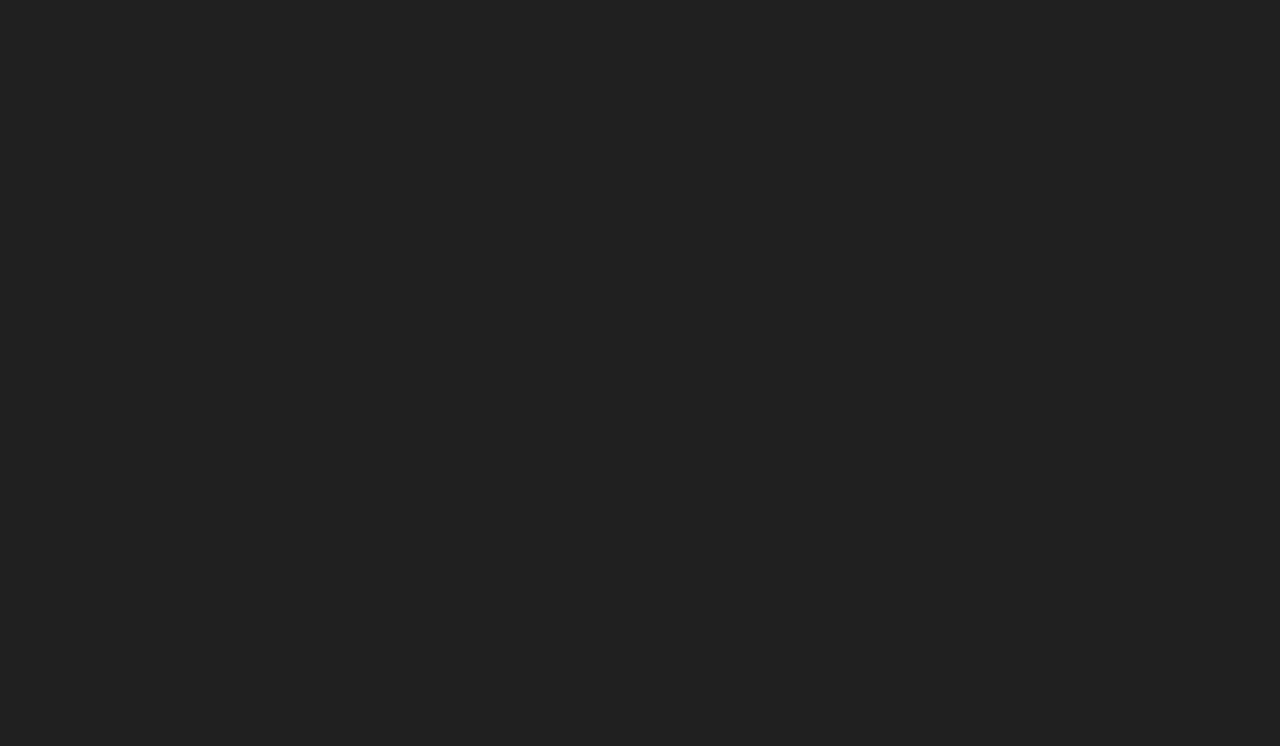
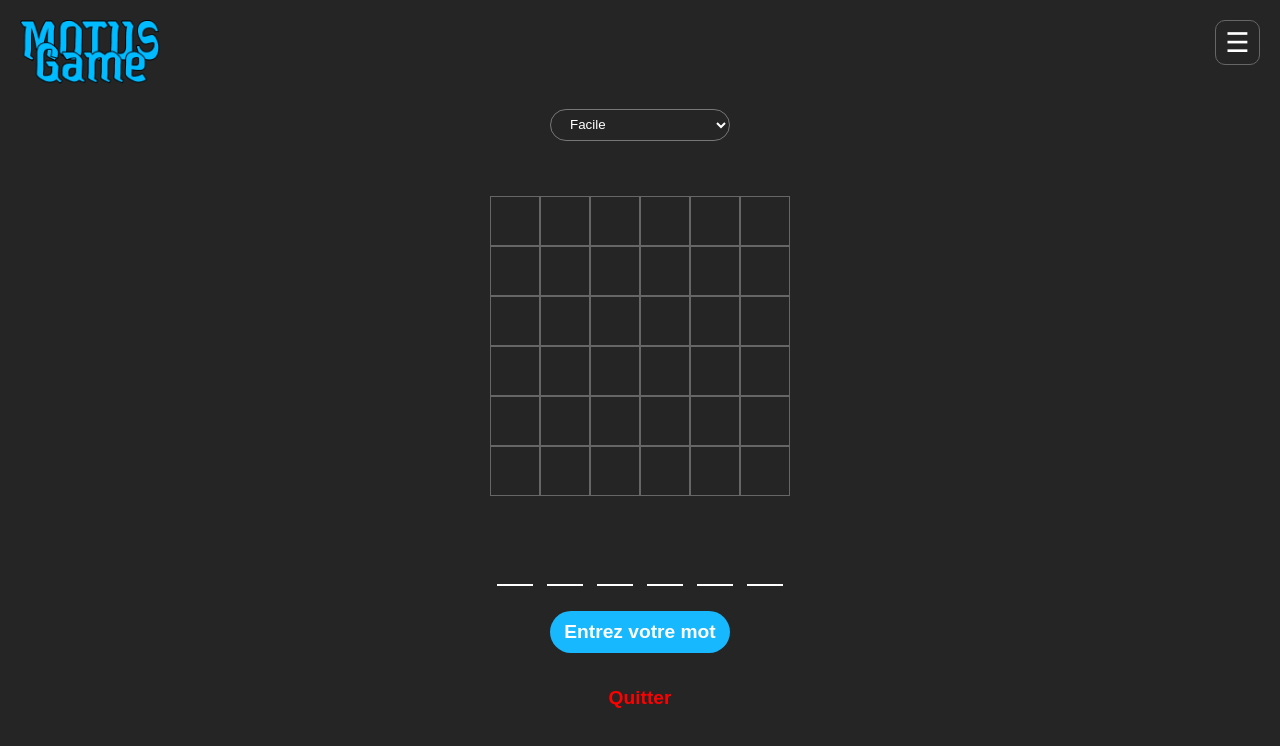
Before and after one commit to j-eGallo/motus-master, a React (Vite) app in the folder frontend/: page /game in a window 1280 px wide. Before the commit this address had no page. Shown: the top 746 px of the page. Built offline with nearby package versions, Linux system fonts and the light colour scheme.

Commit message:
Add Game.tsx

```diff
--- a/frontend/src/App.tsx
+++ b/frontend/src/App.tsx
@@ -1,4 +1,5 @@
 import './App.css'
+import Game from './components/Game';
 import Logo from './assets/logo.png';
 
 import {
@@ -316,6 +317,11 @@ function App() {
           element={<Home />}
         />
 
+        <Route
+          path="/game"
+          element={<Game />}
+        />
+
       </Routes>
 
 
--- /dev/null
+++ b/frontend/src/components/Game.tsx
@@ -0,0 +1,118 @@
+import './game.css';
+import Logo from '../assets/logo.png';
+import { useState } from 'react';
+import { useNavigate } from 'react-router-dom';
+
+function Game() {
+  const navigate = useNavigate();
+
+  const [menuOpen, setMenuOpen] = useState(false);
+  const [word, setWord] = useState('');
+
+  const handleLogout = () => {
+    localStorage.removeItem('token');
+    navigate('/');
+  };
+
+  const handleChange = (value: string) => {
+    const cleanValue = value
+      .toUpperCase()
+      .replace(/[^A-Z]/g, '')
+      .slice(0, 6);
+
+    setWord(cleanValue);
+  };
+
+  return (
+    <div className="game-container">
+
+      {menuOpen && (
+        <div
+          className="overlay-menu"
+          onClick={() => setMenuOpen(false)}
+        >
+          <div
+            className="side-menu"
+            onClick={(e) => e.stopPropagation()}
+          >
+            <div
+              className="close-btn"
+              onClick={() => setMenuOpen(false)}
+            >
+              ✕
+            </div>
+
+            <button
+              className="logout-btn"
+              onClick={handleLogout}
+            >
+              Déconnexion
+            </button>
+          </div>
+        </div>
+      )}
+
+      <div className="top-bar">
+        <img
+          src={Logo}
+          alt="logo"
+          className="home-logo"
+        />
+
+        <div
+          className="burger"
+          onClick={() => setMenuOpen(true)}
+        >
+          ☰
+        </div>
+      </div>
+
+      <select className="difficulty-select">
+        <option>Facile</option>
+        <option>Moyen</option>
+        <option>Difficile</option>
+      </select>
+
+      <div className="game-grid">
+        {Array.from({ length: 36 }).map((_, index) => (
+          <div
+            className="game-cell"
+            key={index}
+          />
+        ))}
+      </div>
+
+      <input
+        className="word-input-hidden"
+        value={word}
+        onChange={(e) => handleChange(e.target.value)}
+        autoFocus
+      />
+
+      <div className="word-lines">
+        {Array.from({ length: 6 }).map((_, index) => (
+          <div
+            className="letter-line"
+            key={index}
+          >
+            {word[index] || ''}
+          </div>
+        ))}
+      </div>
+
+      <button className="validate-word-btn">
+        Entrez votre mot
+      </button>
+
+      <button
+        className="quit-btn"
+        onClick={() => navigate('/home')}
+      >
+        Quitter
+      </button>
+
+    </div>
+  );
+}
+
+export default Game;
--- a/frontend/src/components/Home.tsx
+++ b/frontend/src/components/Home.tsx
@@ -1,24 +1,66 @@
-import './Home.css';
+import './home.css';
 import Logo from '../assets/logo.png';
 import CupLogo from '../assets/cuplogo.png'
 import { useState, useEffect } from 'react';
+import { useNavigate } from 'react-router-dom';
+
+type JoueurClassement = {
+  pseudo: string;
+  score_total: number;
+};
+
 
 function Home() {
 
   const [menuOpen, setMenuOpen] = useState(false);
   const [score, setScore] = useState(0);
+  const [classement, setClassement] = useState<JoueurClassement[]>([]);
+  const navigate = useNavigate();
+
 
   const handleLogout = () => {
 
     localStorage.removeItem('token');
 
-    window.location.reload();
+    navigate('/');
 
   };
 
   useEffect(() => {
 
+    const token = localStorage.getItem('token');
+
+        if(!token){
+
+          navigate('/');
+
+          return;
+
+    }
+
       const fetchScore = async () => {
+
+      const fetchClassement = async () => {
+
+    try {
+
+      const response = await fetch(
+        'http://localhost:3000/classement'
+      );
+
+      const data = await response.json();
+
+      setClassement(data);
+
+    } catch(error){
+
+      console.log(error);
+
+    }
+
+  };
+
+  fetchClassement();
 
     try {
 
@@ -130,39 +172,46 @@ function Home() {
         JOUER
       </button>
 
+{
+
+  classement.length > 0 && (
+
     <div className="ranking">
 
-        <h2>Classement des joueurs :</h2>
+      <h2>
+        Classement des joueurs :
+      </h2>
 
       {
 
-          [1,2,3,4,5,6,7,8,9,10].map((joueur) => (
+        classement.map(
+          (joueur: JoueurClassement, index) => (
 
           <div
             className="player-row"
-              key={joueur}
+            key={index}
           >
 
             <div className="player-left">
 
               <span className="rank-number">
-                  {joueur}
+                {index + 1}
               </span>
 
               <span>
-                  {
-                    joueur === 2
-                    ?
-                    'Vous'
-                    :
-                    `Joueur ${joueur}`
-                  }
+                {joueur.pseudo}
               </span>
 
             </div>
 
             <div className="score-pill">
-                1249 points
+
+              {
+                joueur.score_total
+              }
+
+              {' '}points
+
             </div>
 
           </div>
@@ -173,6 +222,10 @@ function Home() {
 
     </div>
 
+  )
+
+}
+
     </div>
 
   )
--- /dev/null
+++ b/frontend/src/components/game.css
@@ -0,0 +1,74 @@
+.game-container{
+  min-height: 100vh;
+  background-color: #252525;
+  color: white;
+  padding: 20px;
+}
+
+.difficulty-select{
+  display: block;
+  width: 180px;
+  height: 32px;
+  margin: 25px auto 55px auto;
+  background-color: #252525;
+  color: white;
+  border: 1px solid #777;
+  border-radius: 20px;
+  padding-left: 15px;
+}
+
+.game-grid{
+  width: 300px;
+  height: 300px;
+  margin: 0 auto 55px auto;
+  display: grid;
+  grid-template-columns: repeat(6, 1fr);
+  grid-template-rows: repeat(6, 1fr);
+}
+
+.game-cell{
+  border: 1px solid #666;
+}
+
+.word-input-hidden{
+  position: absolute;
+  opacity: 0;
+  pointer-events: none;
+}
+
+.word-lines{
+  display: flex;
+  justify-content: center;
+  gap: 14px;
+  margin-bottom: 25px;
+}
+
+.letter-line{
+  width: 36px;
+  height: 35px;
+  border-bottom: 2px solid white;
+  text-align: center;
+  font-size: 1.5rem;
+  font-weight: bold;
+}
+
+.validate-word-btn{
+  display: block;
+  margin: 0 auto;
+  width: 180px;
+  height: 42px;
+  border: none;
+  border-radius: 30px;
+  background-color: #18B8FF;
+  color: white;
+  font-weight: bold;
+}
+
+.quit-btn{
+  display: block;
+  margin: 18px auto 0 auto;
+  border: none;
+  background: none;
+  color: red;
+  font-weight: bold;
+}
--- a/frontend/src/components/home.css
+++ b/frontend/src/components/home.css
@@ -171,5 +171,5 @@ body{
 }
 
 .cup-logo{
-  height: 3px;
+  height: 20px;
 }
```
Also changed, not shown: 1 other file (tests, documents, lock files or other folders). Lines whose indentation alone changed are shown as unchanged.
